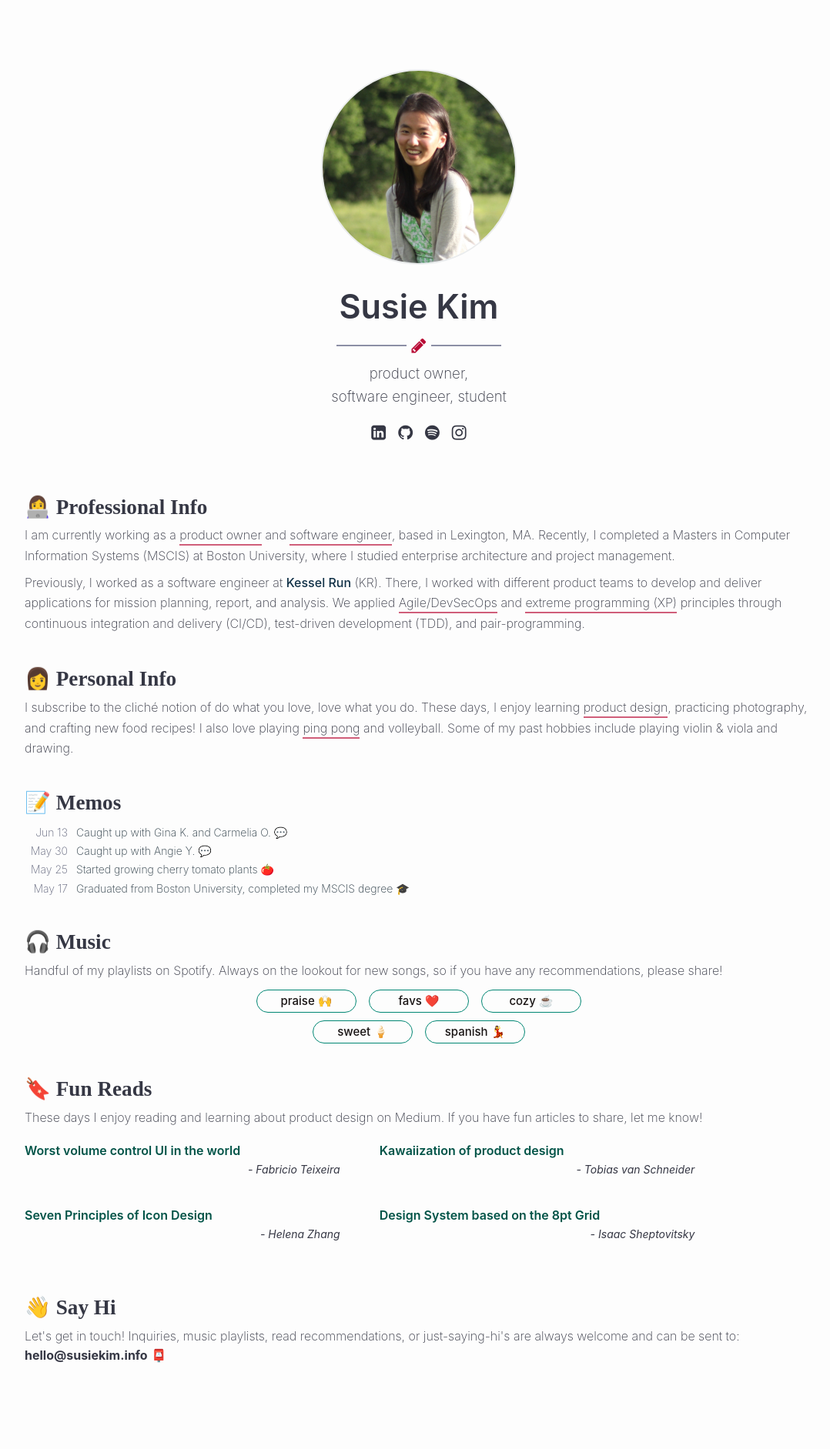
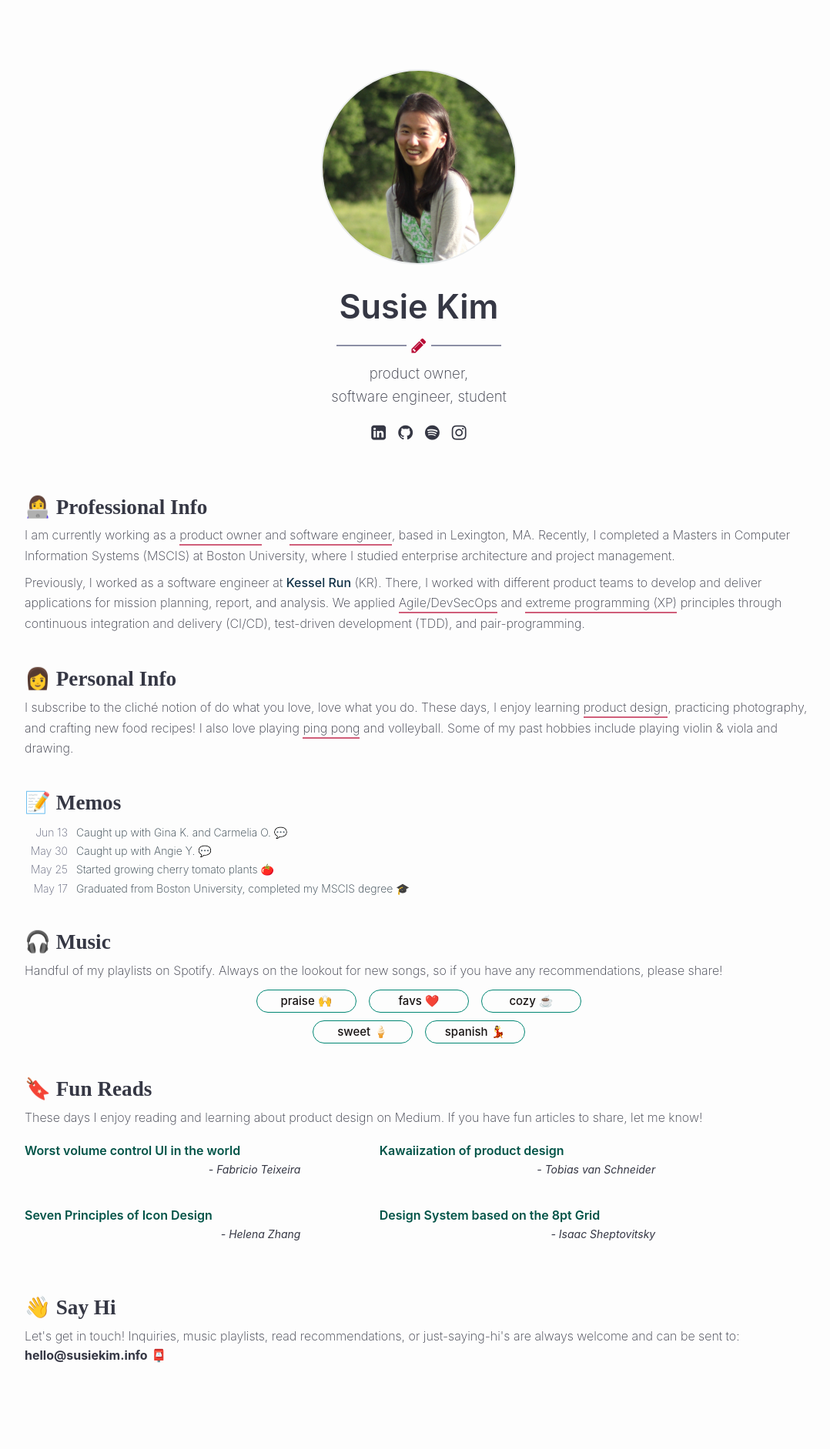
Before and after one commit to suzekim/suzekim.github.io, a Jekyll site: the page built from index.html, in a window 1280 px wide. Shown: the whole page at 77% size, without its empty margins (96-1174 px from the left). Built offline with Jekyll 4.4.1, drawn with Linux system fonts in a browser that asks for light colours; nearby versions of some CDN libraries.

Commit message:
more responsiveness (article author spacing)

```diff
--- a/_sass/minima/_base.scss
+++ b/_sass/minima/_base.scss
@@ -260,6 +260,9 @@ hr {
         text-align: right;
         font-style: italic;
         padding-right:4vw;
+        @include media-query($phone) {
+          padding-right: 8vw;
+        }
         @include media-query($desktop-hi-res) {
           padding-right:4vw;
         }
```
